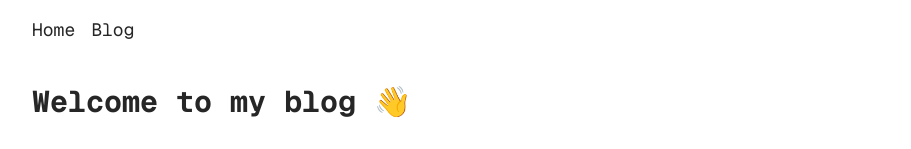
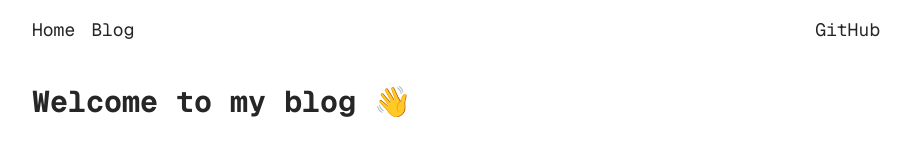
Before and after one commit to patrickmccallum/nextjs-blog-starter, a Next.js app: page / in a window 1280 px wide. Shown: the top 149 px of the page, without its empty margins (184-1095 px from the left). Built offline with nearby package versions, Linux system fonts and the light colour scheme.

Commit message:
feat: add github link

```diff
--- a/src/app/layout.tsx
+++ b/src/app/layout.tsx
@@ -15,7 +15,7 @@ export default function RootLayout({
     children: React.ReactNode
 }>) {
     return (
-        <html lang="en" className={cn(GeistMono.className, 'bg-neutral-900')}>
+        <html lang="en" className={cn(GeistMono.className)}>
             <body>{children}</body>
         </html>
     )
--- a/src/app/template.tsx
+++ b/src/app/template.tsx
@@ -7,6 +7,14 @@ export default function GlobalTemplate({ children }: PropsWithChildren) {
             <header className="flex items-center gap-4 text-lg">
                 <Link href={'/'}>Home</Link>
                 <Link href={'/blog'}>Blog</Link>
+                <Link
+                    href={
+                        'https://github.com/patrickmccallum/nextjs-blog-starter'
+                    }
+                    className="ml-auto"
+                >
+                    GitHub
+                </Link>
             </header>
             <main>{children}</main>
             <footer className="flex justify-between border-t border-neutral-200 py-4 text-sm text-neutral-500 dark:border-neutral-600">
```
